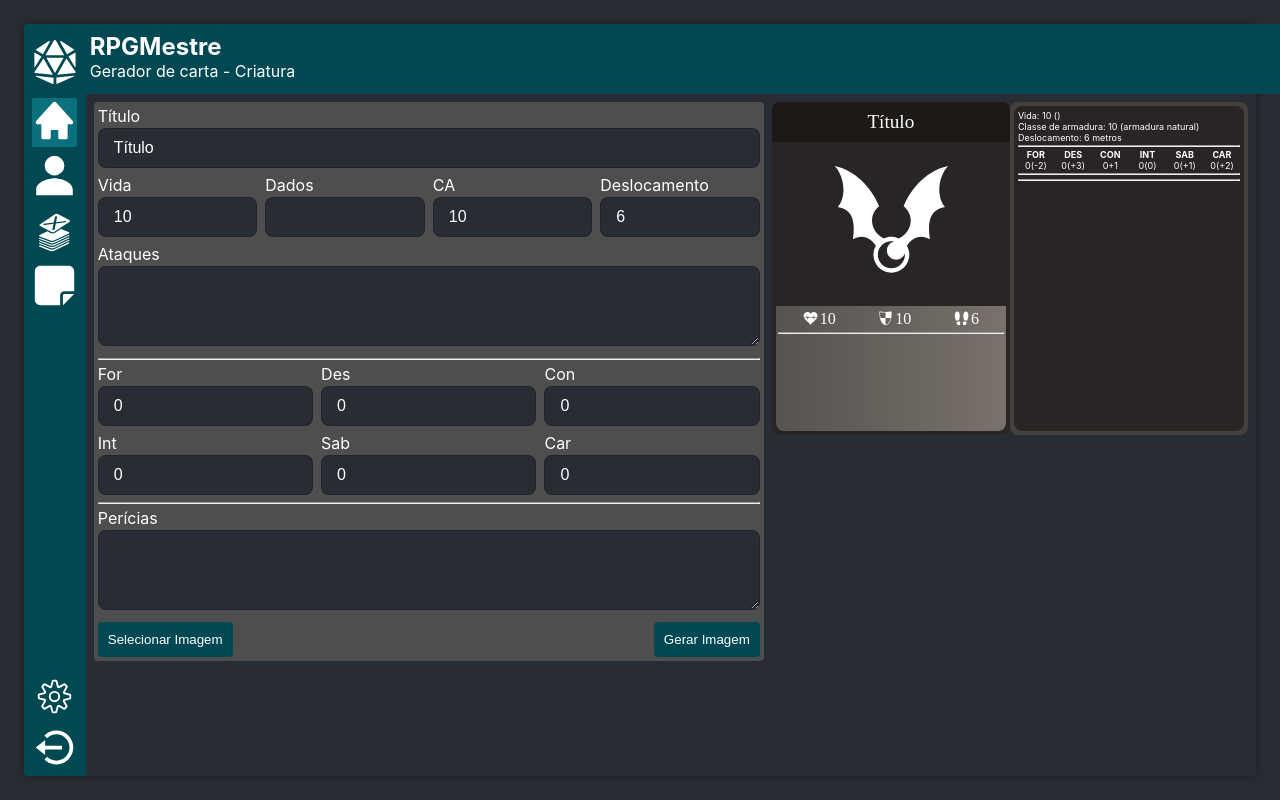
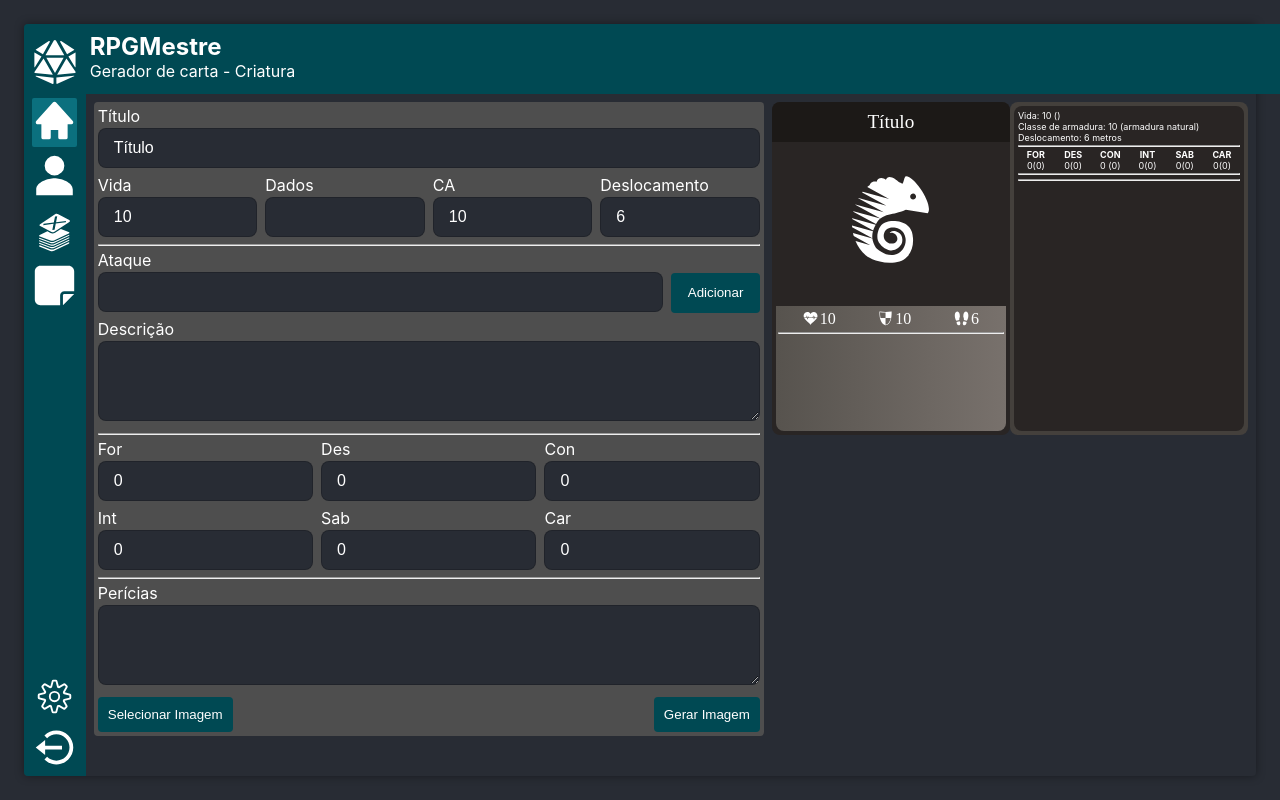
Before and after one commit to gabrielvedanaqueiroz/rpgmestre, a Next.js app: page /cartas/criatura in a window 1280 px wide. Built offline with nearby package versions, Linux system fonts and the light colour scheme; a web font is replaced by a local one.

Commit message:
ajuste: edicao ataques

```diff
--- a/src/app/cartas/criatura/criatura.css
+++ b/src/app/cartas/criatura/criatura.css
@@ -229,3 +229,20 @@ hr{
   flex-direction: row;
   gap: 8px;
 }
+
+.cc-btn-ataque{
+  height: 40px;
+  width: 100px;
+  background-color: var(--cor-secundaria);
+  padding: 10px;
+  border-radius: 4px;
+  border: none;
+  transition: background-color 0.3s ease;
+  color: white;
+  position: relative;
+  top: 35%;
+}
+
+.cc-btn-ataque:hover{
+  background-color: var(--cor-secundaria-selecionada);
+}
--- a/src/app/cartas/criatura/page.tsx
+++ b/src/app/cartas/criatura/page.tsx
@@ -3,10 +3,15 @@
 import './criatura.css';
 import { useRef, useState } from "react";
 import Image from "next/image";
-import { GiChameleonGlyph, GiHeartBeats , GiCheckedShield , GiBootPrints, GiBatwingEmblem } from "react-icons/gi";
+import { GiChameleonGlyph, GiHeartBeats , GiCheckedShield , GiBootPrints } from "react-icons/gi";
 import html2canvas from 'html2canvas';
 import Pagina from '@/components/pagina';
 import Input from '@/components/input';
+
+interface AtaqueProps{
+  titulo: string;
+  descricao: string;
+}
 
 export default function CartaCriatura(){
 
@@ -17,14 +22,25 @@ export default function CartaCriatura(){
   const [vidadados, setVidaDados]       = useState<string>('');
   const [classeArm, setClasseArm]       = useState<number>(10);
   const [deslocamento, setDeslocamento] = useState<number>(6);
-  const [ataques, setAtaques]           = useState<string>('');
+
+  const [atTitulo, setAtTitulo]         = useState<string>('');
+  const [atDescricao, setAtDescricao]   = useState<string>('');
+
   const [forca, setForca]               = useState<number>(0);
   const [destreza, setDestreza]         = useState<number>(0);
   const [constituicao, setConstituicao] = useState<number>(0);
   const [inteligencia, setInteligencia] = useState<number>(0);
   const [sabedoria, setSabedoria]       = useState<number>(0);
   const [carisma, setCarisma]           = useState<number>(0);
+  const [mdForca, setMdForca]               = useState<number>(0);
+  const [mdDestreza, setMdDestreza]         = useState<number>(0);
+  const [mdConstituicao, setMdConstituicao] = useState<number>(0);
+  const [mdInteligencia, setMdInteligencia] = useState<number>(0);
+  const [mdSabedoria, setMdSabedoria]       = useState<number>(0);
+  const [mdCarisma, setMdCarisma]           = useState<number>(0);
+
   const [pericias, setPericias]         = useState<string>('');
+  const [lstAtaque, setLstAtaque]       = useState<AtaqueProps[]>([]);
 
   function onImageChange(e: React.ChangeEvent<HTMLInputElement>){
 
@@ -58,10 +74,84 @@ export default function CartaCriatura(){
     // Criar link para download
     const link = document.createElement('a');
     link.href = dataURL;
-    link.download = 'minha-div.png';
+    link.download = 'carta-criatura.png';
     link.click();
   }
 
+  function onEditarForca(aValor: number){
+    onEditarValor(aValor, 1);
+  }
+
+  function onEditarDestreza(aValor: number){
+    onEditarValor(aValor, 2);
+  }
+
+  function onEditarConstituicao(aValor: number){
+    onEditarValor(aValor, 3);
+  }
+
+  function onEditarInteligencia(aValor: number){
+    onEditarValor(aValor, 4);
+  }
+
+  function onEditarSabedoria(aValor: number){
+    onEditarValor(aValor, 5);
+  }
+
+  function onEditarCarisma(aValor: number){
+    onEditarValor(aValor, 6);
+  }
+
+  function onEditarValor(aValor: number, aAtributo: number){
+
+    let aux = (aValor - 10) / 2;
+    let modificador =  Math.floor(aux);
+
+    switch (aAtributo) {
+      case 1:
+        setForca(aValor);
+        setMdForca(modificador);
+      break;
+      case 2:
+        setDestreza(aValor);
+        setMdDestreza(modificador);
+      break;
+      case 3:
+        setConstituicao(aValor);
+        setMdConstituicao(modificador);
+      break;
+      case 4:
+        setInteligencia(aValor);
+        setMdInteligencia(modificador);
+      break;
+      case 5:
+        setSabedoria(aValor);
+        setMdSabedoria(modificador);
+      break;
+      case 6:
+        setCarisma(aValor);
+        setMdCarisma(modificador);
+      break;
+    }
+  }
+
+  function onAddListaAtaque(){
+
+    if((atTitulo != '') && (atDescricao != '')){
+      let item : AtaqueProps = {
+        titulo : atTitulo,
+        descricao : atDescricao,
+      }
+
+      let lista = lstAtaque;
+      lista.push(item);
+
+      setLstAtaque(lista);
+      setAtTitulo('');
+      setAtDescricao('');
+    }
+
+  }
   return(
 
     <Pagina subtitulo='Gerador de carta - Criatura'>
@@ -78,8 +168,7 @@ export default function CartaCriatura(){
                 </div>
               ):
               (<div >
-                {/* <GiChameleonGlyph size={95} color="white"/> */}
-                <GiBatwingEmblem size={120} color="white"/>
+                <GiChameleonGlyph size={95} color="white"/>
               </div>)
               }
             </div>
@@ -92,11 +181,14 @@ export default function CartaCriatura(){
                 </div>
                 <hr/>
                 <div className="cc-meta-texto texto-script">
-                {/* <div><strong>Bicada:</strong> <label>Ataque Corpo-a-Corpo com Arma: +7 para atingir, alcance
-                1,5 m, um alvo. Acerto: 10 (1d10 + 5) de dano perfurante.</label></div>
-                <div><strong>Garras:</strong> <label>Ataque Corpo-a-Corpo com Arma: +7 para atingir, alcance
-                1,5 m, um alvo. Acerto: 14 (2d8 + 5) de dano cortante. </label></div> */}
-                {ataques}
+                  <ul>
+                    {lstAtaque.map((item, index)=>(
+                      <li key={index}>
+                        <strong>{item.titulo}: </strong>
+                        <label>{item.descricao}</label>
+                      </li>
+                    ))}
+                  </ul>
                 </div>
               </div>
             </div>
@@ -113,59 +205,46 @@ export default function CartaCriatura(){
               <div className='cc-vi-atributos'>
                 <div className="cc-viat-item">
                   <strong>FOR</strong>
-                  <label>{forca}(-2)</label>
+                  <label>{forca}({mdForca})</label>
                 </div>
                 <div className="cc-viat-item">
                   <strong>DES</strong>
-                  <label>{destreza}(+3)</label>
+                  <label>{destreza}({mdDestreza})</label>
                 </div>
                 <div className="cc-viat-item">
                   <strong>CON</strong>
-                  <label>{constituicao}+1</label>
+                  <label>{constituicao} ({mdConstituicao})</label>
                 </div>
                 <div className="cc-viat-item">
                   <strong>INT</strong>
-                  <label>{inteligencia}(0)</label>
+                  <label>{inteligencia}({mdInteligencia})</label>
                 </div>
                 <div className="cc-viat-item">
                   <strong>SAB</strong>
-                  <label>{sabedoria}(+1)</label>
+                  <label>{sabedoria}({mdSabedoria})</label>
                 </div>
                 <div className="cc-viat-item">
                   <strong>CAR</strong>
-                  <label>{carisma}(+2)</label>
+                  <label>{carisma}({mdCarisma})</label>
                 </div>
               </div>
 
               <hr className='cc-linha'/>
-              <div className="cc-verso-texto">
+              <article className="cc-verso-texto">
                 {pericias}
-              </div>
-              {/* <div>Perícias: Percepção +3</div>
-              <div>Sentidos: visão no escuro 18m, Percepção passivao 13</div>
-              <div>Visão e faro aguçados: tem vantagens nos testes de Sabedoria (Percepção) relacionados à visão e faro.</div> */}
+              </article>
 
               <hr className='cc-linha'/>
 
               <div className="cc-verso-texto">
-                {ataques}
-                  {/* <div>
-                    <strong>Ataques Múltiplos, </strong>
-                    <label>realiza dois ataques: um com
-                    sua bicada e um com suas garras.</label>
-                  </div>
-
-                  <div>
-                    <strong>Bicada: </strong>
-                    <label>Ataque Corpo-a-Corpo com Arma: +7 para atingir, alcance
-                    1,5 m, um alvo. Acerto: 10 (1d10 + 5) de dano perfurante.</label>
-                  </div>
-
-                  <div>
-                    <strong>Garras: </strong>
-                    <label>Ataque Corpo-a-Corpo com Arma: +7 para atingir, alcance
-                    1,5 m, um alvo. Acerto: 14 (2d8 + 5) de dano cortante. </label>
-                  </div> */}
+                <ul>
+                  {lstAtaque.map((item, index)=>(
+                    <li key={index}>
+                      <strong>{item.titulo}: </strong>
+                      <label>{item.descricao}</label>
+                    </li>
+                  ))}
+                </ul>
 
                 </div>
 
@@ -186,26 +265,31 @@ export default function CartaCriatura(){
 
           </div>
 
+          <hr/>
+          <div className='cc-div-agrupar-linha'>
+            <Input titulo='Ataque' value={atTitulo} onChange={setAtTitulo}/>
+            <button className='cc-btn-ataque' onClick={onAddListaAtaque}>Adicionar</button>
+          </div>
           <div className='cc-div-edit'>
-            <label>Ataques</label>
-            <textarea className='cc-textearea' value={ataques} onChange={(e)=>{setAtaques(e.target.value)}} />
+            <label>Descrição</label>
+            <textarea className='cc-textearea' value={atDescricao} onChange={(e)=>{setAtDescricao(e.target.value)}} />
           </div>
 
           <hr/>
 
           <div className='cc-div-agrupar-linha'>
 
-            <Input type='number' titulo='For' value={forca} onChange={setForca}/>
-            <Input type='number' titulo='Des' value={destreza} onChange={setDestreza}/>
-            <Input type='number' titulo='Con' value={constituicao} onChange={setConstituicao}/>
+            <Input type='number' titulo='For' value={forca} onChange={onEditarForca}/>
+            <Input type='number' titulo='Des' value={destreza} onChange={onEditarDestreza}/>
+            <Input type='number' titulo='Con' value={constituicao} onChange={onEditarConstituicao}/>
 
           </div>
 
           <div className='cc-div-agrupar-linha'>
 
-            <Input type='number' titulo='Int' value={inteligencia} onChange={setInteligencia}/>
-            <Input type='number' titulo='Sab' value={sabedoria} onChange={setSabedoria}/>
-            <Input type='number' titulo='Car' value={carisma} onChange={setCarisma}/>
+            <Input type='number' titulo='Int' value={inteligencia} onChange={onEditarInteligencia}/>
+            <Input type='number' titulo='Sab' value={sabedoria} onChange={onEditarSabedoria}/>
+            <Input type='number' titulo='Car' value={carisma} onChange={onEditarCarisma}/>
 
           </div>
 
--- a/src/app/cartas/item/page.tsx
+++ b/src/app/cartas/item/page.tsx
@@ -87,7 +87,7 @@ export default function CartaItem(){
     // Criar link para download
     const link = document.createElement('a');
     link.href = dataURL;
-    link.download = 'minha-div.png';
+    link.download = 'carta-item.png';
     link.click();
   }
 
--- a/src/components/input/index.tsx
+++ b/src/components/input/index.tsx
@@ -12,8 +12,7 @@ interface InputPros<T extends string | number>{
   readOnly?: boolean;
 }
 
-export default function Input<T extends string | number>({ titulo, type = 'text', onChange,
-  value,  placeholder, name, readOnly = false}: InputPros<T>){
+export default function Input<T extends string | number>({ titulo, type = 'text', onChange, value,  placeholder, name, readOnly = false}: InputPros<T>){
 
   const handleChange = (e: React.ChangeEvent<HTMLInputElement>) => {
     const inputValue = e.target.value;
```
Lines whose indentation alone changed are shown as unchanged.
